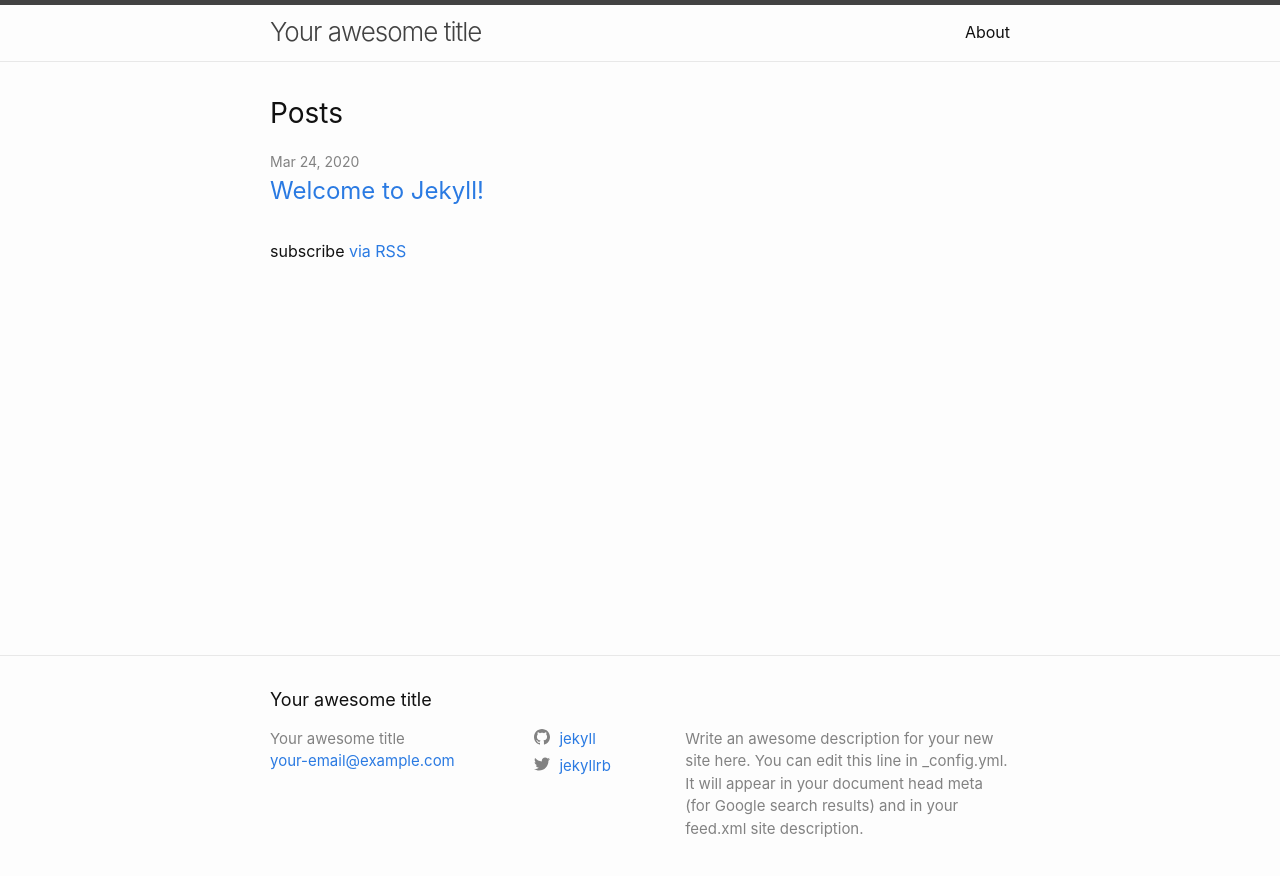
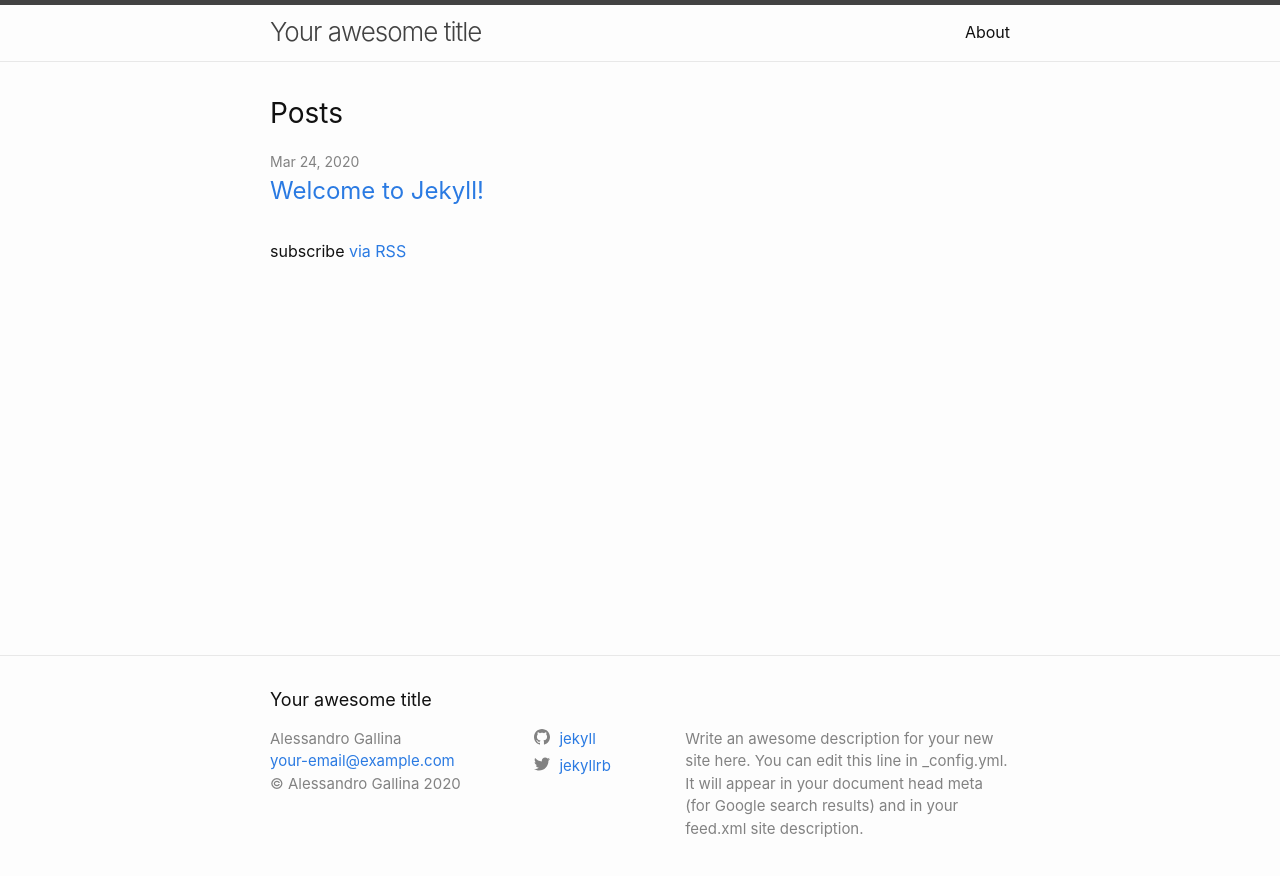
Before and after one commit to laranea/alligalli.github.io, a Jekyll site: the page built from index.markdown, in a window 1280 px wide. Shown: the top 876 px of the page. Built offline with Jekyll 4.4.1, drawn with Linux system fonts in a browser that asks for light colours.

Commit message:
Added Copyright and Author to config file

```diff
--- a/_config.yml
+++ b/_config.yml
@@ -29,6 +29,8 @@ url: "https://alligalli.github.io" # the base hostname & protocol for your site,
 twitter_username: jekyllrb
 github_username:  jekyll
 
+author: Alessandro Gallina
+copyright: Alessandro Gallina
 # Build settings
 # theme: minima
 plugins:
--- a/_includes/footer.html
+++ b/_includes/footer.html
@@ -18,6 +18,9 @@
             {%- if site.email -%}
             <li><a class="u-email" href="mailto:{{ site.email }}">{{ site.email }}</a></li>
             {%- endif -%}
+            {%- if site.copyright -%}
+            <li>&copy; {{ site.copyright }} {{ 'now' | date: "%Y" }}</li>
+            {%- endif -%}
         </ul>
       </div>
 
```
